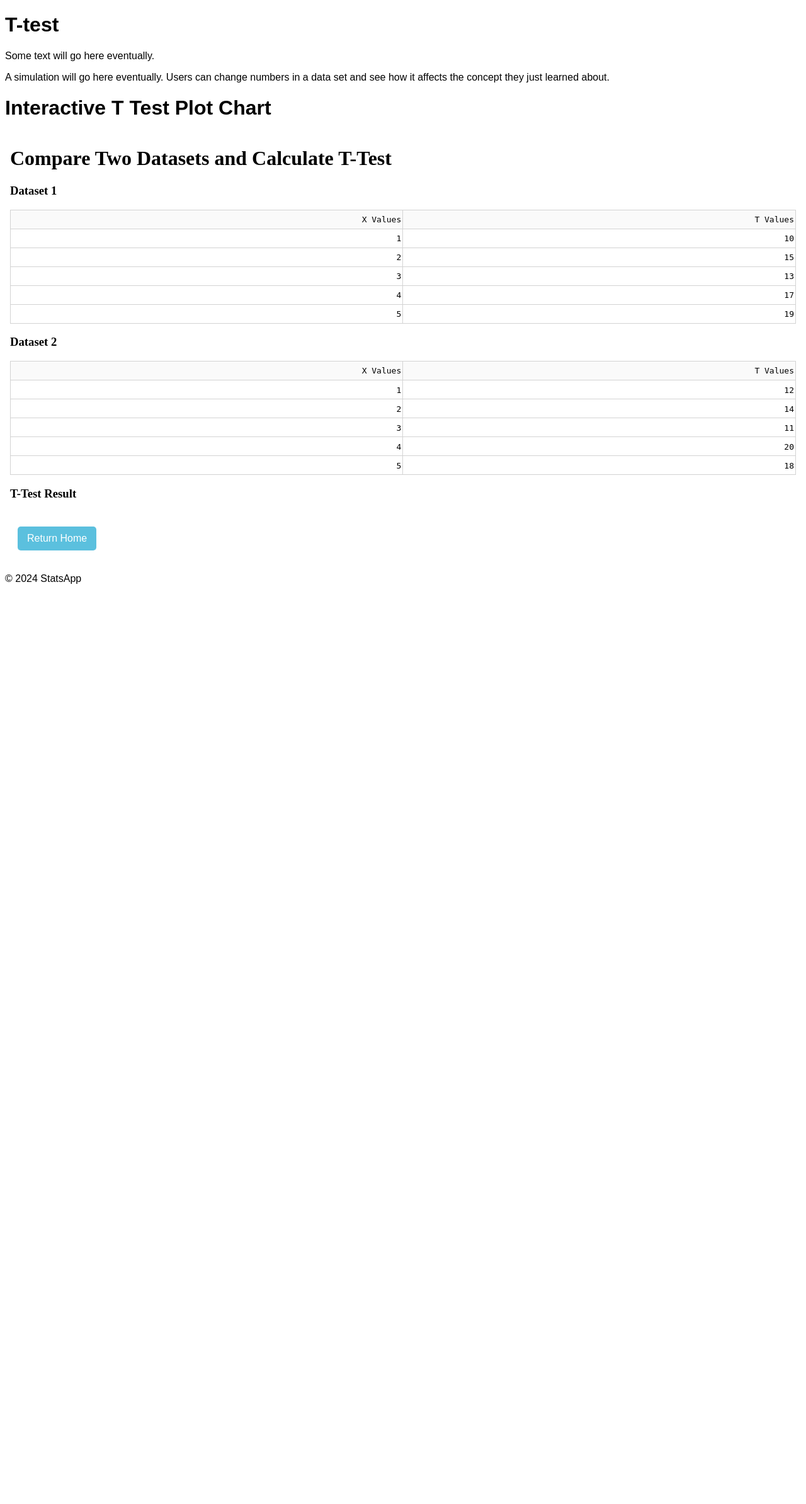
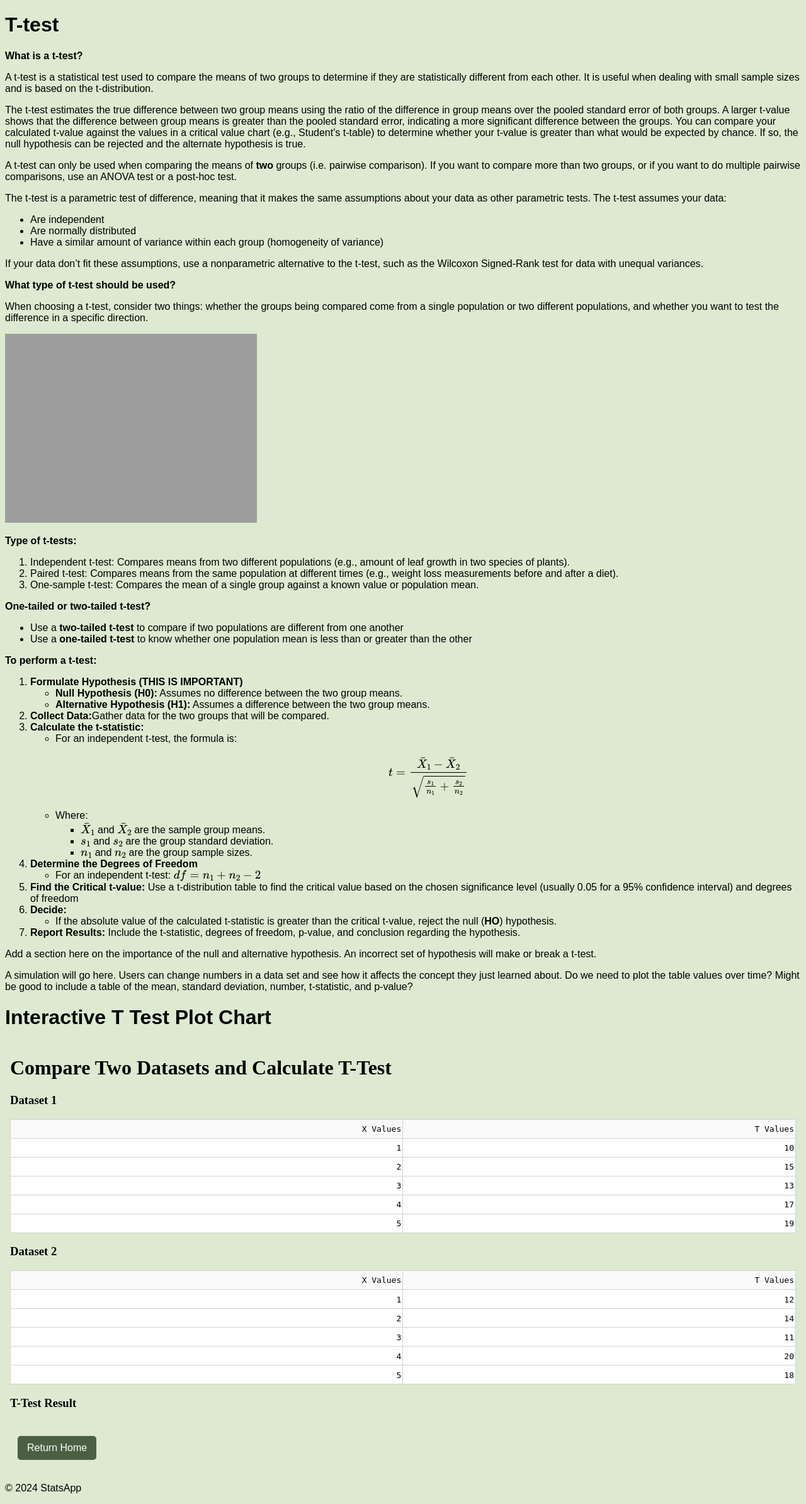
Before and after one commit to hbrackney/StatsApp, a Flask app: page /ttest in a window 1280 px wide. Shown: the whole page at 63% size. Before the commit the page ends 927 px from the top, so only its background shows below. Run offline with Flask 3, Linux system fonts and the light colour scheme; grey boxes are pictures that could not be loaded.

Commit message:
added information and images to the t-test page, updated formatting in app.py, and included environment infor for users in README

```diff
--- a/app.py
+++ b/app.py
@@ -148,7 +148,7 @@
         'layout': {
             'title': 'Comparison of Two Datasets',
             'xaxis': {'title': 'X Values'},
-            'yaxis': {'title': 'T Values'},
+            'yaxis': {'title': 'Y Values'},
         }
     }
 
@@ -247,7 +247,7 @@
         'layout': {
             'title': 'Comparison of Two Datasets',
             'xaxis': {'title': 'X Values'},
-            'yaxis': {'title': 'Z Values'},
+            'yaxis': {'title': 'Y Values'},
         }
     }
 
--- a/templates/base.html
+++ b/templates/base.html
@@ -7,18 +7,21 @@
     <style>
         body {
             font-family: Arial, sans-serif;
+            background-color: #ddead1;
         }
         .home-button {
             margin: 20px;
             margin-top: 20px;
             padding: 10px 15px;
-            background-color: #5bc0de;
+            background-color: #4b6043;
             color: white;
             text-decoration: none;
             border-radius: 5px;
             display: inline-block;
         }
     </style>
+    <script src="https://polyfill.io/v3/polyfill.min.js?features=es6"></script>
+    <script id="MathJax-script" src="https://cdn.jsdelivr.net/npm/mathjax@3/es5/tex-mml-chtml.js"></script>
 </head>
 <body>
     <div>
--- a/templates/ttest.html
+++ b/templates/ttest.html
@@ -4,9 +4,109 @@
 
 {% block content %}
     <h1>T-test</h1>
-    <p>Some text will go here eventually.</p>
+    <p>
+        <b>What is a t-test?</b>
+    </p>
+    <p>A t-test is a statistical test used to compare the means of two groups
+        to determine if they are statistically different from each other.
+        It is useful when dealing with small sample sizes and is based on the
+        t-distribution.
+    </p>
+    <p>The t-test estimates the true difference between two group means using
+        the ratio of the difference in group means over the pooled standard error
+        of both groups. A larger t-value shows that the difference between group
+        means is greater than the pooled standard error, indicating a more significant
+        difference between the groups. You can compare your calculated t-value against
+        the values in a critical value chart (e.g., Student's t-table) to determine
+        whether your t-value is greater than what would be expected by chance.
+        If so, the null hypothesis can be rejected and the alternate hypothesis is true.
+    </p>
+    <p>A t-test can only be used when comparing the means of <b>two</b> groups (i.e. pairwise
+        comparison). If you want to compare more than two groups, or if you want to do
+        multiple pairwise comparisons, use an ANOVA test or a post-hoc test.
+    </p>
+    <p>The t-test is a parametric test of difference, meaning that it makes the same
+        assumptions about your data as other parametric tests. The t-test assumes your data:
+    </p>
+    <ul>
+        <li>Are independent</li>
+        <li>Are normally distributed</li>
+        <li>Have a similar amount of variance within each group (homogeneity of variance)</li>
+    </ul>
+    <p>If your data don’t fit these assumptions, use a nonparametric alternative
+        to the t-test, such as the Wilcoxon Signed-Rank test for data with unequal variances.
+    </p>
 
-    <p>A simulation will go here eventually. Users can change numbers in a data set and see how it affects the concept they just learned about. </p>
+    <p>
+        <b>What type of t-test should be used?</b>
+    </p>
+    <p>
+        When choosing a t-test, consider two things: whether the groups being compared come
+        from a single population or two different populations, and whether you want to test
+        the difference in a specific direction.
+    </p>
+    <img src="https://cdn.educba.com/academy/wp-content/uploads/2020/02/Types-of-t-Test-Formulas-1024x478.jpg">
+
+    <p>
+        <b>Type of t-tests:</b>
+    </p>
+    <ol>
+        <li>Independent t-test: Compares means from two different populations (e.g., amount of leaf growth in two species of plants).</li>
+        <li>Paired t-test: Compares means from the same population at different times (e.g., weight loss measurements before and after a diet).</li>
+        <li> One-sample t-test: Compares the mean of a single group against a known value or population mean.</li>
+
+    </ol>
+
+    <p>
+        <b>One-tailed or two-tailed t-test?</b>
+    </p>
+    <ul>
+        <li>Use a <b>two-tailed t-test</b> to compare if two populations are different from one another</li>
+        <li>Use a <b>one-tailed t-test</b> to know whether one population mean is less than or greater than the other</li>
+    </ul>
+
+    <p>
+        <b>To perform a t-test:</b>
+    </p>
+    <ol>
+        <li><b>Formulate Hypothesis (THIS IS IMPORTANT)</b>
+            <ul>
+                <li><strong>Null Hypothesis (H0):</strong> Assumes no difference between the two group means.</li>
+                <li><strong>Alternative Hypothesis (H1):</strong> Assumes a difference between the two group means.</li>
+            </ul>
+        </li>
+        <li><b>Collect Data:</b>Gather data for the two groups that will be compared.</li>
+        <li><b>Calculate the t-statistic:</b>
+            <ul>
+                <li>For an independent t-test, the formula is: $$t = \frac{\bar{X}_1 - \bar{X}_2}{\sqrt{\frac{s_1}{n_1} + \frac{s_2}{n_2}}}$$</li>
+                <li>Where:
+                    <ul>
+                        <li>\(\bar{X}_1\) and \(\bar{X}_2\) are the sample group means.</li>
+                        <li>\(s_1\) and \(s_2\) are the group standard deviation.</li>
+                        <li>\(n_1\) and \(n_2\) are the group sample sizes.</li>
+                    </ul>
+                </li>
+            </ul>
+        </li>
+        <li><b>Determine the Degrees of Freedom</b>
+            <ul>
+                <li>For an independent t-test: \(df = n_1 + n_2 - 2\)</li>
+            </ul>
+        </li>
+        <li><b>Find the Critical t-value:</b> Use a t-distribution table to find the critical value based on the chosen significance
+                level (usually 0.05 for a 95% confidence interval) and degrees of freedom</li>
+        <li><b>Decide:</b>
+            <ul>
+                <li>If the absolute value of the calculated t-statistic is greater than the critical t-value, reject the null (<b>HO</b>) hypothesis.</li>
+            </ul>
+        </li>
+        <li><b>Report Results:</b> Include the t-statistic, degrees of freedom, p-value, and conclusion regarding the hypothesis.</li>
+    </ol>
+
+    <p> Add a section here on the importance of the null and alternative hypothesis. An incorrect set of hypothesis will make or break a t-test.</p>
+
+    <p>A simulation will go here. Users can change numbers in a data set and see how it affects the concept they just learned about. Do we need to plot
+        the table values over time? Might be good to include a table of the mean, standard deviation, number, t-statistic, and p-value?</p>
     <h1> Interactive T Test Plot Chart</h1>
     <iframe src="/dash_ttest/" style="width:100%; height:600px; border:none;"></iframe>
 
```
Also changed, not shown: README.md, 3 other files.
